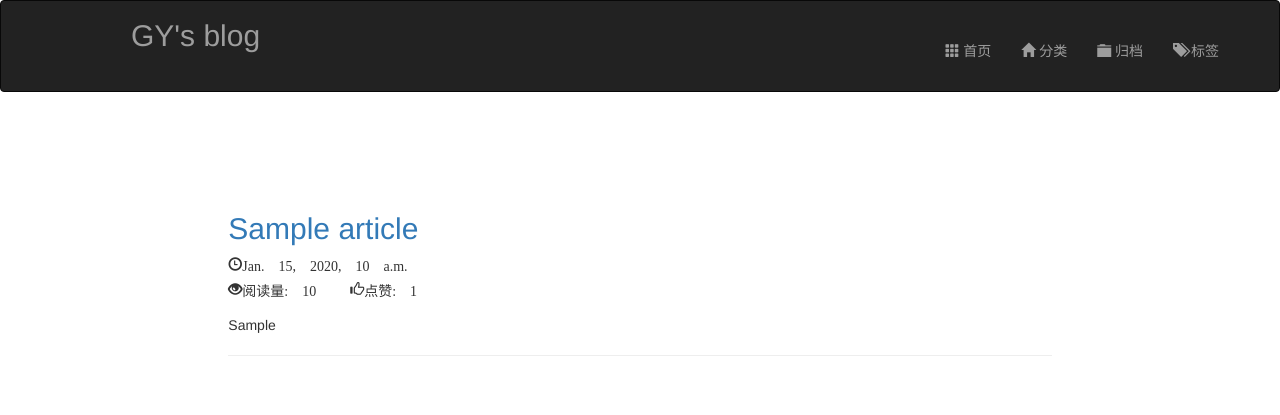
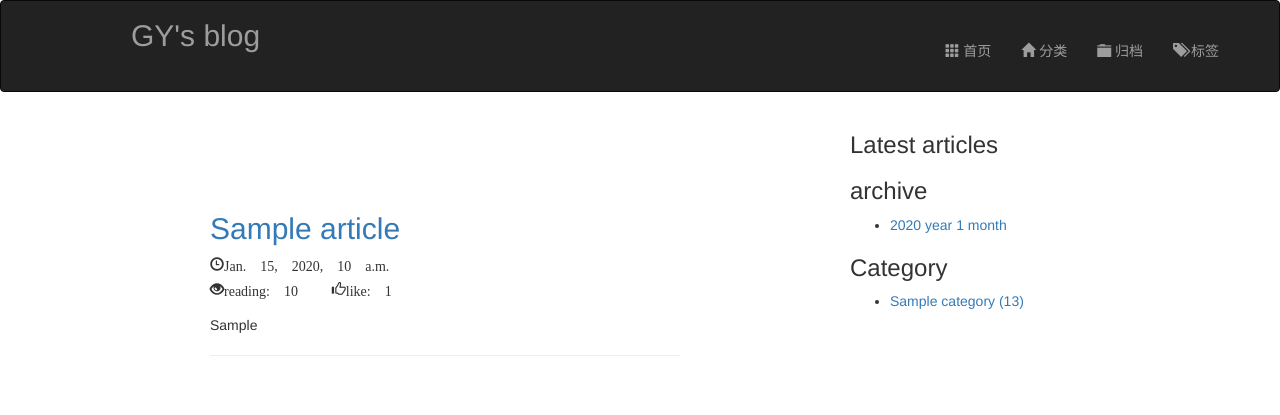
Before and after one commit to GatoY/myblog, a Django app: page /apps/ in a window 1280 px wide. Shown: the top 415 px of the page. Run offline with Django 3.2, Linux system fonts and the light colour scheme; tables that the repository leaves empty hold one stand-in row (values such as "Sample post"); some libraries are stand-ins or nearby versions.

Commit message:
add tags, not done

```diff
--- a/apps/templates/apps/base.html
+++ b/apps/templates/apps/base.html
@@ -1,4 +1,6 @@
+{% load apps_tags %}
 {% load staticfiles %}
+
 <!DOCTYPE html>
 <html lang="en">
     <head>
@@ -28,6 +30,73 @@
             </div>
         </nav>
 
-        {% block content %}{% endblock content %}
+
+
+
+
+
+
+
+
+
+        <div class="content-body">
+            <div class="container">
+                <div class="row">
+                    <main class="col-md-8">
+                        {% block content %}{% endblock content %}
+                    </main>
+                    <aside class="col-md-4">
+                        <div class="widget widget-recent-posts">
+                            <h3 class="widget-title">Latest articles</h3>
+                            {% get_recent_article as recent_article_list %}
+                            <ul>
+                                {% if article_list %}
+                                {% for article in recent_artilce_list %}
+
+                                <li>
+                                    <a href="{{ post.get_absolute_url }}">{{ artilce.title }}</a>
+                                </li>
+                                {% endfor %}
+                                {% else %}
+                                <p> No articles are available.</p>
+                                {% endif %}
+                            </ul>
+                        </div>
+                        <div class="widget widget-archives">
+                            <h3 class="widget-title">archive</h3>
+                            {% archives as date_list %}
+                            <ul>
+                                {% for date in date_list %}
+                                <li>
+                                    <a href="#">{{ date.year }} year {{ date.month }} month</a>
+                                </li>
+                                {% empty %}
+                                No archives for now.
+                                {% endfor %}
+                            </ul>
+                        </div>
+
+                        <div class="widget widget-category">
+                            <h3 class="widget-title">Category</h3>
+                            {% get_categories as category_list %}
+                            <ul>
+                                {% for category in category_list %}
+                                <li>
+                                    <a href="#">{{ category.name }} <span class="post-count">(13)</span></a>
+                                </li>
+                                {% empty %}
+                                No categories for now.
+                                {% endfor %}
+                            </ul>
+                        </div>
+
+
+
+                    </aside>
+                </div>
+            </div>
+        </div>
+
+
     </body>
 </html>
--- a/apps/templates/apps/detail.html
+++ b/apps/templates/apps/detail.html
@@ -5,7 +5,7 @@
     <div class="row">
         <div class="col-md-1">
             </div>
-        <div class="col-md-12" style ='background-color: #f2f2f2;'>
+        <div class="col-md-6" style ='background-color: #f2f2f2;'>
             <div class="text-center">
                 <h2>{{ article.title }}</h2>
             </div>
@@ -14,7 +14,7 @@
         <br>
             <div class="text-center">
                 <label style="padding-right:30px;">
-                <span class="glyphicon glyphicon-time">{{ article.cre_date }}</span>
+                    <span class="glyphicon glyphicon-time">{{ article.cre_date.year }}.{{ article.cre_date.month }}.{{ article.cre_date.day }}</span>
                 </label>
                 <label style="padding-right:30px;">
                 <span class="glyphicon glyphicon-eye-open">阅读量: {{ article.views }}</span>
--- a/apps/templates/apps/index.html
+++ b/apps/templates/apps/index.html
@@ -22,10 +22,10 @@
                 <div class="text-left">
                         <p class="glyphicon glyphicon-time">{{ article.cre_date }}<p>
                     <label style="padding-right:30px;">
-                        <span class="glyphicon glyphicon-eye-open">阅读量: {{ article.views }}</span>
+                        <span class="glyphicon glyphicon-eye-open">reading: {{ article.views }}</span>
                     </label>
                     <label style="padding-right:30px;">
-                        <span class="glyphicon glyphicon-thumbs-up">点赞: {{ article.likes }}</span>
+                        <span class="glyphicon glyphicon-thumbs-up">like: {{ article.likes }}</span>
                     </label>
                 </div>
             </div>
--- a/apps/templates/apps/get.html
+++ b/apps/templatetags/__init__.py
@@ -1 +0,0 @@
-d
--- /dev/null
+++ b/apps/templatetags/apps_tags.py
@@ -0,0 +1,16 @@
+from ..models import Article, Category
+from django import template
+
+register = template.Library()
+
+@register.simple_tag
+def get_recent_article(num=5):
+    return Article.objects.all().order_by('cre_date')[:num]
+
+@register.simple_tag
+def archives():
+    return Article.objects.dates('cre_date','month',order='DESC')
+
+@register.simple_tag
+def get_categories():
+    return Category.objects.all()
```
Also changed, not shown: 5 other files.
